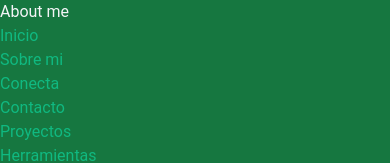
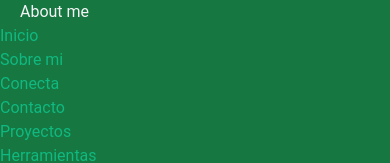
Before and after one commit to ragnarok22/about-page, a Next.js app: page /about in a window 390 px wide. Shown: the top 163 px of the page. Built offline with nearby package versions, Linux system fonts and the light colour scheme.

Commit message:
style: page layout margin responsive

```diff
--- a/components/layouts/page.module.css
+++ b/components/layouts/page.module.css
@@ -1,4 +1,4 @@
 .main {
   background: #167740;
-  @apply text-gray-100 flex-grow order-1 md:order-2;
+  @apply text-gray-100 flex-grow order-1 px-5 md:order-2 md:px-28;
 }
--- a/pages/projects.jsx
+++ b/pages/projects.jsx
@@ -3,7 +3,7 @@ import ProjectList from '../components/Projects';
 
 const ProjectsPage = () => {
   return (
-    <PageLayout className="px-5 md:px-28">
+    <PageLayout>
       <h1 className="text-4xl text-center mt-3">Mis proyectos</h1>
       <ProjectList />
     </PageLayout>
```
